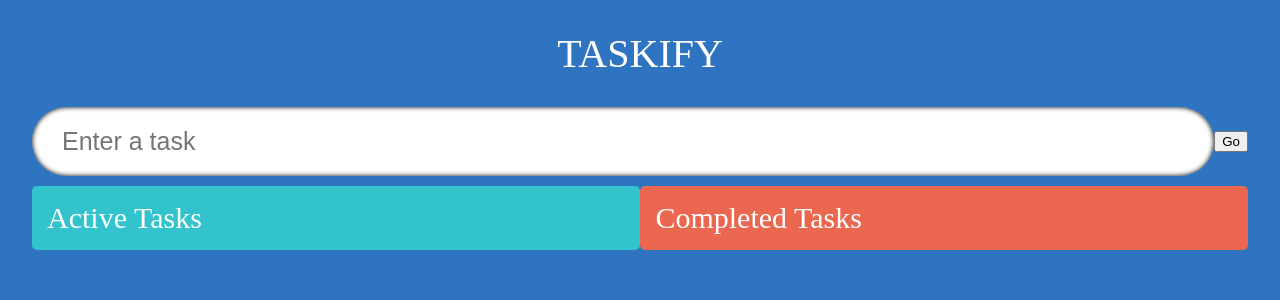
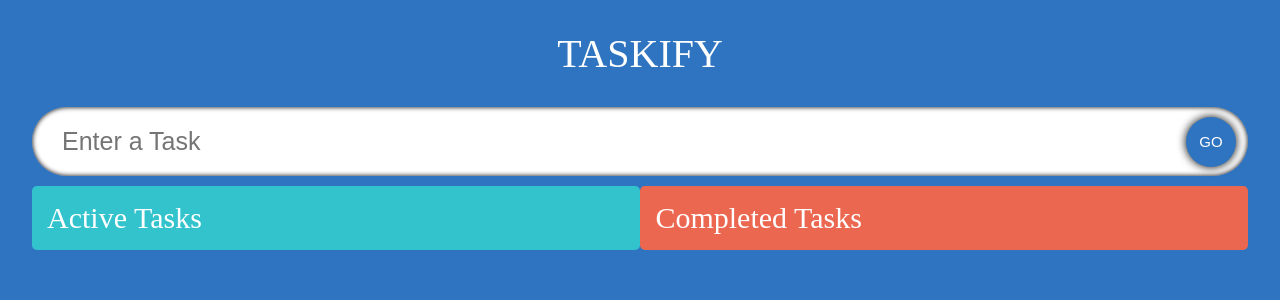
Before and after one commit to ThreeClubs/react-and-ts, a React (Create React App) app: page / in a window 1280 px wide. Shown: the top 300 px of the page. Built offline with nearby package versions, Linux system fonts and the light colour scheme; the HTML template or start-up script is replaced by a standard one; a web font is replaced by a local one.

Commit message:
css input filed

```diff
--- a/src/components/InputField.tsx
+++ b/src/components/InputField.tsx
@@ -1,13 +1,13 @@
 import React, { useRef } from "react";
 import "./styles.css";
 
-interface Props {
+interface props {
   todo: string;
   setTodo: React.Dispatch<React.SetStateAction<string>>;
   handleAdd: (e: React.FormEvent) => void;
 }
 
-const InputField = ({ todo, setTodo, handleAdd }: Props) => {
+const InputField: React.FC<props> = ({ todo, setTodo, handleAdd }) => {
   const inputRef = useRef<HTMLInputElement>(null);
 
   return (
@@ -19,15 +19,15 @@ const InputField = ({ todo, setTodo, handleAdd }: Props) => {
       }}
     >
       <input
+        type="text"
+        placeholder="Enter a Task"
+        value={todo}
         ref={inputRef}
-        type="input"
-        value={todo}
         onChange={(e) => setTodo(e.target.value)}
-        placeholder="Enter a task"
         className="input__box"
       />
-      <button className="input__submit" type="submit">
-        Go
+      <button type="submit" className="input_submit">
+        GO
       </button>
     </form>
   );
```
